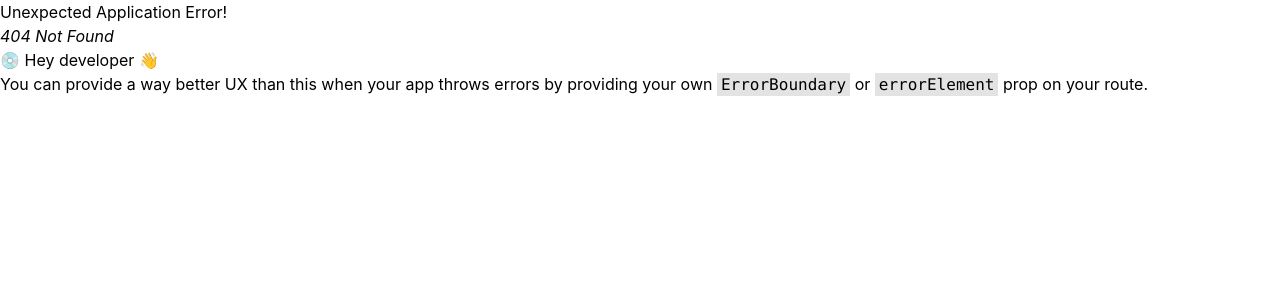
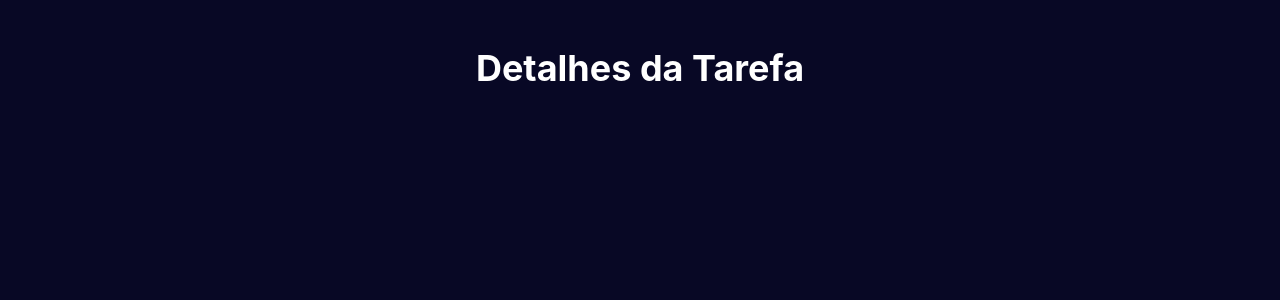
Before and after one commit to SamukaArcanjo/base-react, a React (Vite) app in the folder BaseReact/: page /details in a window 1280 px wide. Before the commit this address had no page. Shown: the top 300 px of the page. Built offline with nearby package versions, Linux system fonts and the light colour scheme.

Commit message:
criei a pagina details.

```diff
--- a/BaseReact/src/main.jsx
+++ b/BaseReact/src/main.jsx
@@ -3,11 +3,16 @@ import { createRoot } from "react-dom/client";
 import App from "./App.jsx";
 import "./index.css";
 import { createBrowserRouter, RouterProvider } from "react-router-dom";
+import DetailPage from "./pages/DetailPage.jsx";
 
 const router = createBrowserRouter([
   {
     path: "/",
     element: <App />,
+  },
+  {
+    path: "/details",
+    element: <DetailPage />,
   },
 ]);
 
--- /dev/null
+++ b/BaseReact/src/pages/DetailPage.jsx
@@ -0,0 +1,21 @@
+import { useSearchParams } from "react-router-dom";
+
+function DetailPage() {
+  const [searchParams] = useSearchParams();
+  const title = searchParams.get("description");
+  const description = searchParams.get("description");
+
+  return (
+    <div className="bg-[#080825] w-screen h-screen p-6 flex flex-col justify-start items-center">
+      <h1 className="text-4xl font-bold text-[#fff] text-center p-6">
+        Detalhes da Tarefa
+      </h1>
+      <div className="w-[500px] bg-[#fff] ">
+        <h1>{title}</h1>
+        <p>{description}</p>
+      </div>
+    </div>
+  );
+}
+
+export default DetailPage;
```
